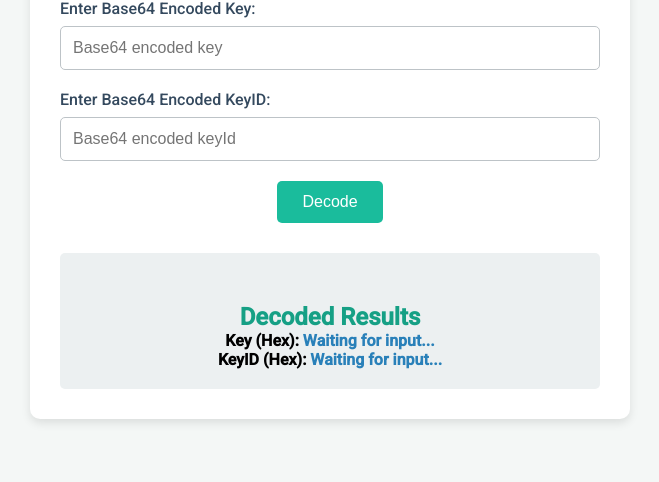
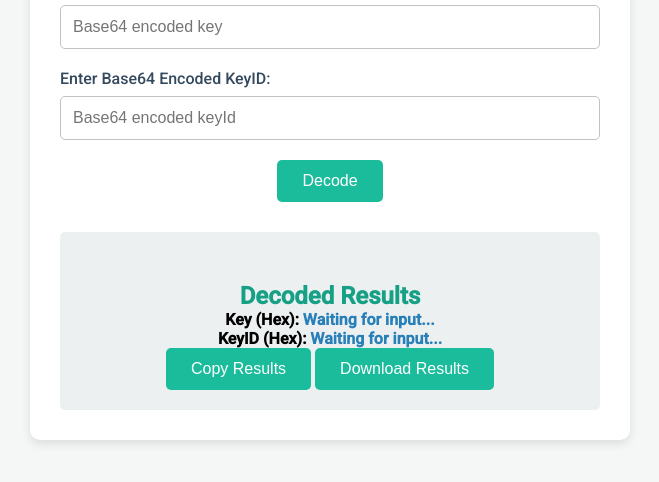
Before and after one commit to nigaaer/decode-hex, a plain HTML site: page index.html in a window 1280 px wide. Shown: the part 240-722 px from the top of the page, without its empty margins (310-969 px from the left). Drawn offline with Linux system fonts and the light colour scheme.

Commit message:
Update index.html

```diff
--- a/index.html
+++ b/index.html
@@ -28,6 +28,11 @@
             <h2>Decoded Results</h2>
             <p><strong>Key (Hex):</strong> <span id="hexKey">Waiting for input...</span></p>
             <p><strong>KeyID (Hex):</strong> <span id="hexKid">Waiting for input...</span></p>
+            <div class="actions">
+                <button id="copyBtn" class="btn">Copy Results</button>
+                <button id="downloadBtn" class="btn">Download Results</button>
+            </div>
+            <p id="errorMessage" class="error-message"></p>
         </div>
     </div>
 
```
